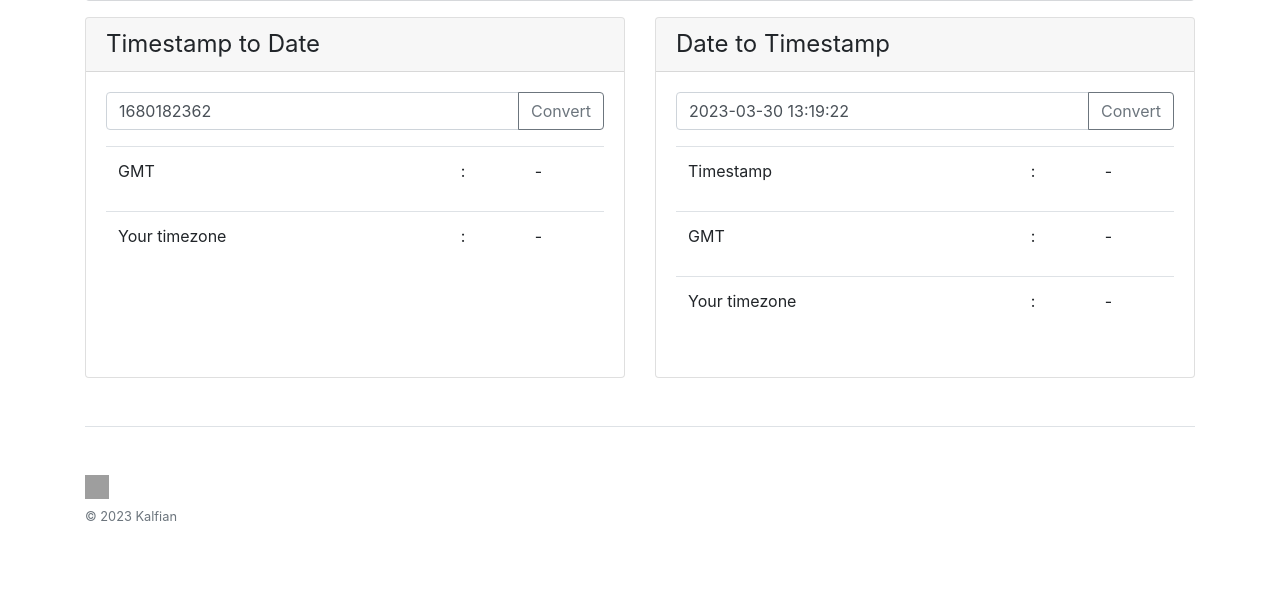
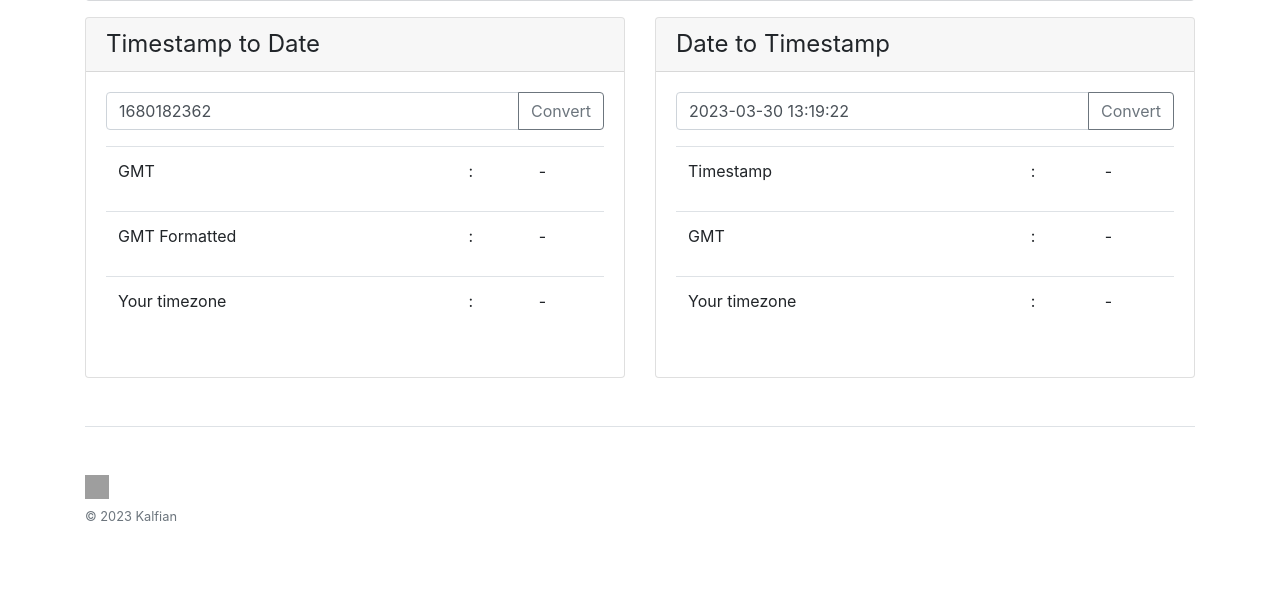
Before and after one commit to kalfian/kalfian-timestamp-converter, a PHP site: page / in a window 1280 px wide. Shown: the part 231-821 px from the top of the page. Run offline with PHP 8.4, Linux system fonts and the light colour scheme; some libraries are stand-ins or nearby versions; grey boxes are pictures that could not be loaded.

Commit message:
Add formatted time

```diff
--- a/index.php
+++ b/index.php
@@ -47,6 +47,11 @@
                     <td>GMT</td>
                     <td>:</td>
                     <td><p id="gmt-timestamp">-</p></td>
+                </tr>
+                <tr>
+                    <td>GMT Formatted</td>
+                    <td>:</td>
+                    <td><p id="gmt-formatted">-</p></td>
                 </tr>
                 <tr>
                     <td>Your timezone</td>
@@ -119,8 +124,7 @@
             var timestamp = Math.floor(now.getTime() / 1000);
             var gmt = now.toUTCString();
             var timezone = now.toLocaleString();
-            var formatted = ("0" + now.getDate()).slice(-2) + "-" + ("0"+(now.getMonth()+1)).slice(-2) + "-" +
-    now.getFullYear() + " " + ("0" + now.getHours()).slice(-2) + ":" + ("0" + now.getMinutes()).slice(-2) + ":" + ("0" + now.getSeconds()).slice(-2);
+            var formatted = ("0" + now.getDate()).slice(-2) + "-" + ("0"+(now.getMonth()+1)).slice(-2) + "-" + now.getFullYear() + " " + ("0" + now.getHours()).slice(-2) + ":" + ("0" + now.getMinutes()).slice(-2) + ":" + ("0" + now.getSeconds()).slice(-2);
 
             $('#now-formatted').html(formatted);
             $('#now-timestamp').html(timestamp);
@@ -133,7 +137,11 @@
             var date = new Date(timestamp * 1000);
             var gmt = date.toUTCString();
             var timezone = date.toString();
+
+            var formatted = ("0" + date.getDate()).slice(-2) + "-" + ("0"+(date.getMonth()+1)).slice(-2) + "-" + date.getFullYear() + " " + ("0" + date.getHours()).slice(-2) + ":" + ("0" + date.getMinutes()).slice(-2) + ":" + ("0" + date.getSeconds()).slice(-2);
+
             $('#gmt-timestamp').html(gmt);
+            $('#gmt-formatted').html(formatted);
             $('#your-gmt-timestamp').html(timezone);
         });
 
```
